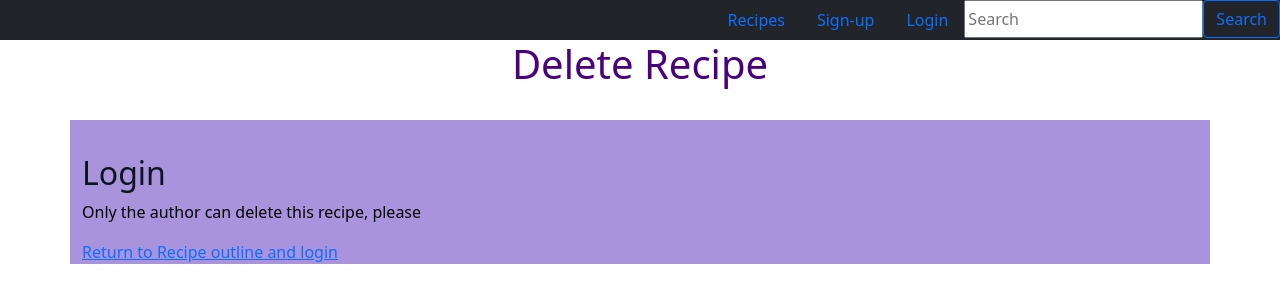
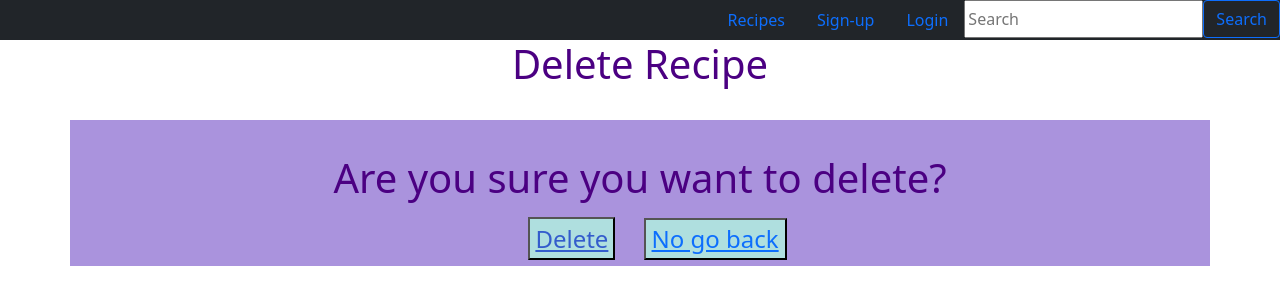
Before and after one commit to Code-Institute-Submissions/Kat24C-recipe_JanResub, a Django app: page /delete/3 in a window 1280 px wide. Shown: the top 305 px of the page. Run offline with Django 3.2, Linux system fonts and the light colour scheme; data comes from the database, SQL or seed files in the repository; some libraries are stand-ins or nearby versions.

Commit message:
Change access to delete and edit button

```diff
--- a/recipes/test_views.py
+++ b/recipes/test_views.py
@@ -13,9 +13,3 @@ class TestViews(TestCase):
         response = self.client.get('/add')
         self.assertEqual(response.status_code, 200)
         self.assertTemplateUsed(response, 'add_recipe.html')
-
-    def test_get_edit_recipe_page(self):
-        recipe = Recipe.objects.create(name='Test Recipe')
-        response = self.client.get(f'edit/{recipe_id}')
-        self.assertEqual(response.status_code, 200)
-        self.assertTemplateUsed(response, 'edit_recipe.html')
--- a/recipes/views.py
+++ b/recipes/views.py
@@ -1,6 +1,7 @@
 from django.shortcuts import render, get_object_or_404, redirect, reverse
 from django.views import generic, View
 from . import models
+from django.core.paginator import Paginator
 from .forms import RecipeDetail
 # Create your views here.
 
@@ -10,7 +11,8 @@ def recipe_break(request):
     context = {
         'recipes': recipes
     }
-    paginate_by = 6
+    recipe_list = models.Recipe.objects.all()
+    paginator = Paginator(recipe_list, 3)
     return render(request, 'recipe_home.html', context)
 
 
--- a/templates/delete_recipe.html
+++ b/templates/delete_recipe.html
@@ -9,15 +9,9 @@
 
    <form method="POST" style="margin-top: 1.3em;">
       {% csrf_token %}
-      {% if del_rec.author.id == user.id %}
-         <h1> Are you sure you want to delete? </h1>
-         <input type="submit" value="Delete" class="btn-sign"></input>
-         <button  class="btn-signs"><a href="{% url 'recipe-home-pg' %}">No go back</a></button>
-      {% else %}
-         <h2>Login</h2>
-         <p>Only the author can delete this recipe, please</p>
-         <a href="{% url 'recipe-home-pg' %}">Return to Recipe outline and login</a>
-      {% endif %}
+      <h1> Are you sure you want to delete? </h1>
+      <input type="submit" value="Delete" class="btn-sign"></input>
+      <button  class="btn-signs"><a href="{% url 'recipe-home-pg' %}">No go back</a></button>
 
    </form>
    </div>
--- a/templates/full_recipe.html
+++ b/templates/full_recipe.html
@@ -14,10 +14,16 @@
     <p class="prewrap">{{ recipe.directions }}</p>
     <a href="{% url 'recipe-home-pg' %}">Return to Recipe outline</a>
 
+    {% if recipe.author.id == user.id %}
     <p class="mt-4">Click
         <a  href="{% url 'recipe-delete' recipe.id %}">here</a>
         to delete the recipe.
     </p>
+    <p class="mt-2">Click
+        <a  href="{% url 'recipes-edit' recipe.id %}">here</a>
+        to edit the recipe.
+    </p>
+    {% endif %}
     </div>
 
 {% endblock content %}
--- a/templates/recipe_home.html
+++ b/templates/recipe_home.html
@@ -14,10 +14,7 @@
                 <a  href="{% url 'recipes-full' recipe.pk %}">here</a>
                 if you would like to see the full recipe.
             </p>
-            <p class="mt-2">Click
-                <a  href="{% url 'recipes-edit' recipe.id %}">here</a>
-                to edit the recipe.
-            </p>
+
             </div>
         </div>
     </div>
```
Also changed, not shown: templates/edit_recipe.html (+1 -6 lines), assets/images/delete1.jpg (added), assets/images/login.jpg (added).
